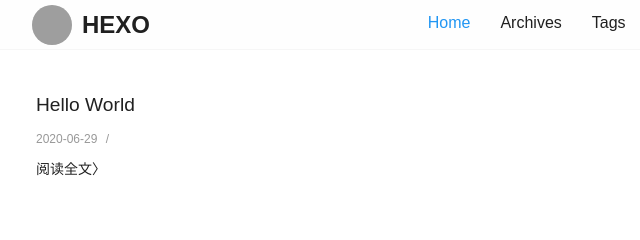
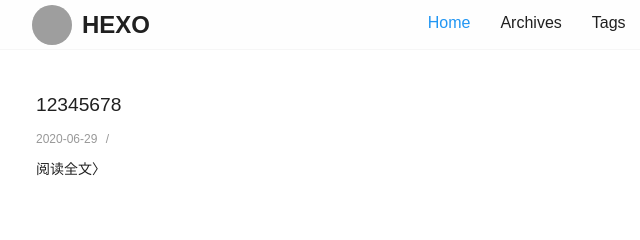
Before and after one commit to thinkao/thinkao.github.io, a plain HTML site: page index.html in a window 1280 px wide. Shown: the top 240 px of the page, 204-844 px from the left. Drawn offline with nearby package versions, Linux system fonts and the light colour scheme; some packages are replaced by stand-ins of ours; grey boxes are pictures that could not be loaded; a script that the page names is missing.

Commit message:
Site updated: 2020-07-05 20:14:47

```diff
--- a/index.html
+++ b/index.html
@@ -78,7 +78,7 @@
 
 
       <article class="recent-post-item">
-        <a class="title" href="/2020/06/29/hello-world/"><h2>Hello World</h2></a>
+        <a class="title" href="/2020/06/29/hello-world/"><h2>12345678</h2></a>
         <div class="post-meta">
 
           <time class="time" datetime="2020-06-28T21:07:03.296Z">
```
